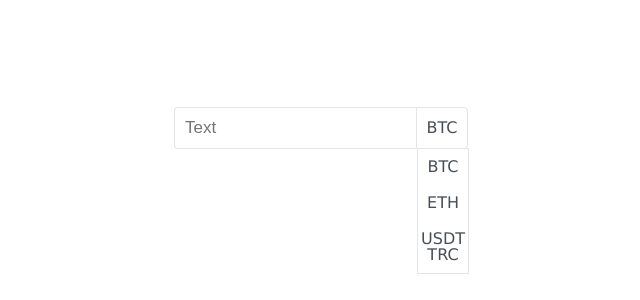
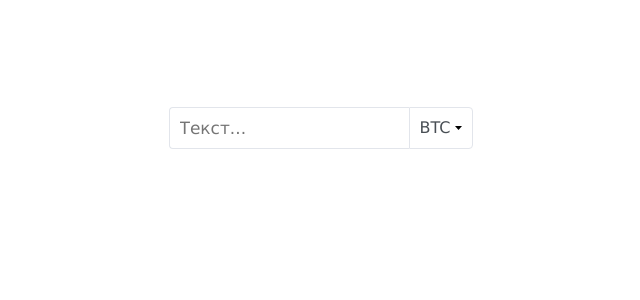
Before and after one commit to alyabev0/black-wall, a React (Create React App) app: page / in a window 1280 px wide. Shown: the part 272-572 px from the top of the page, without its empty margins (319-959 px from the left). Built offline with nearby package versions, Linux system fonts and the light colour scheme.

Commit message:
закончил дропдаун

```diff
--- a/src/components/ConvertInput.jsx/ConvertInput.jsx
+++ b/src/components/ConvertInput.jsx/ConvertInput.jsx
@@ -20,7 +20,7 @@ export const ConvertInput = () => {
 
     return (
         <div className="convert-input">
-            <Input placeholder={'Text'} />
+            <Input placeholder={'Текст...'} />
             <Dropdown items={items} />
         </div>
     )
--- a/src/components/Dropdown/Dropdown.jsx
+++ b/src/components/Dropdown/Dropdown.jsx
@@ -1,35 +1,45 @@
+import { useState, useRef } from "react"
+import arrowIcon from "../../assets/icons/arrow-down.svg"
 import "./Dropdown.scss"
 
 export const Dropdown = ({ items }) => {
-    const clickHandler = (e) => {
+    const [isListVisible, setIsListVisible] = useState(false)
+    const dropdownButton = useRef(null)
 
+    const changeBackgroundColor = e => {
+        const color = e.type === 'mouseenter' ? '#fafafa' : 'white'
+
+        if (e.target.className === 'dropdown-item') {
+            e.target.style.backgroundColor = color
+        } else {
+            dropdownButton.current.style.backgroundColor = color
+        }
     }
 
-    const mouseEnterHandler = (e) => {
-        e.target.style.backgroundColor = '#fafafa'
-    }
-
-    const mouseLeaveHandler = (e) => {
-        e.target.style.backgroundColor = 'white'
+    const clickHandler = () => {
+        setIsListVisible(!isListVisible)
     }
 
     return (
         <>
-            <div className="dropdown" >
-                <div className="dropdown-title"
-                    onMouseEnter={mouseEnterHandler}
-                    onMouseLeave={mouseLeaveHandler}
+            <div className="dropdown" style={{ borderRadius: isListVisible ? '0 4px 0 0' : '0 4px 4px 0' }}>
+                <div className="dropdown-button"
+                    onMouseEnter={changeBackgroundColor}
+                    onMouseLeave={changeBackgroundColor}
+                    onClick={clickHandler}
+                    ref={dropdownButton}
                 >
-                    BTC
+                    <div className='dropdown-button-content'>
+                        <span>BTC</span>
+                        <img src={arrowIcon} className="arrow-icon" width="7px" alt="arrowIcon"></img>
+                    </div>
                 </div>
 
-                <div className="dropdown-button" onClick={clickHandler}></div>
-
-                <ul className="dropdown-items">
+                <ul className="dropdown-list" style={{ display: isListVisible ? 'flex' : 'none' }}>
                     {items.map((item) =>
                         <li className="dropdown-item"
-                            onMouseEnter={mouseEnterHandler}
-                            onMouseLeave={mouseLeaveHandler}
+                            onMouseEnter={changeBackgroundColor}
+                            onMouseLeave={changeBackgroundColor}
                         >
                             {item.title}
                         </li>
--- a/src/components/Dropdown/Dropdown.scss
+++ b/src/components/Dropdown/Dropdown.scss
@@ -1,17 +1,13 @@
+@import "../../styles/utils";
+
 $border: 1px solid #e2e5eb;
 $border-radius: 0 4px 4px 0;
-@mixin user-select-none {
-  user-select: none;
-  -moz-user-select: none;
-  -webkit-user-select: none;
-  -ms-user-select: none;
-}
 
 .dropdown {
   position: relative;
   min-width: 50px;
-  color: #484e54;
-  font-family: Verdana, Geneva, Tahoma, sans-serif;
+  box-sizing: border-box;
+  color: $input-text-color;
   border: $border;
   border-radius: $border-radius;
   :hover {
@@ -19,35 +15,42 @@ $border-radius: 0 4px 4px 0;
   }
 }
 
-.dropdown-title {
-  position: absolute;
+.dropdown-button {
+  position: relative;
   width: 100%;
   height: 100%;
   display: flex;
   justify-content: center;
   align-items: center;
-  color: #484e54;
-  // font-family: Verdana, Geneva, Tahoma, sans-serif;
   border-radius: $border-radius;
   @include user-select-none;
 }
 
-.dropdown-items {
+.dropdown-button-content {
+  display: flex;
+  padding: 0 10px;
+}
+
+.arrow-icon {
+  width: 7px;
+  margin-left: 5px;
+}
+
+.dropdown-list {
   position: absolute;
   top: 100%;
+  left: -1px;
+  display: flex;
+  flex-direction: column;
   width: 100%;
   border: $border;
-  display: flex;
-  flex-direction: column;
+  border-radius: 0 0 4px 4px;
+  overflow: auto;
 }
 
 .dropdown-item {
-  width: 100%;
-  padding: 10px 0 10px 0;
+  padding: 5px;
   text-align: center;
   word-break: break-all;
   @include user-select-none;
-  :hover {
-    background-color: #fafafa;
-  }
 }
--- a/src/components/Input/Input.scss
+++ b/src/components/Input/Input.scss
@@ -1,7 +1,9 @@
+@import "../../styles/utils";
+
 .input {
   border: 1px solid #e2e5eb;
   border-right: none;
-  color: #484e54;
+  color: $input-text-color;
   border-radius: 4px 0 0 4px;
   font-size: 17px;
   padding: 10px;
--- a/src/styles/_utils.scss
+++ b/src/styles/_utils.scss
@@ -1 +1,8 @@
 $pink-color: #f0807f;
+$input-text-color: #484e54;
+@mixin user-select-none {
+  user-select: none;
+  -moz-user-select: none;
+  -webkit-user-select: none;
+  -ms-user-select: none;
+}
--- a/src/styles/reset.scss
+++ b/src/styles/reset.scss
@@ -103,6 +103,9 @@ section {
 body {
   line-height: 1;
 }
+body * {
+  font-family: Verdana, Geneva, Tahoma, sans-serif;
+}
 ol,
 ul {
   list-style: none;
```
Also changed, not shown: src/assets/icons/arrow-down.svg.
